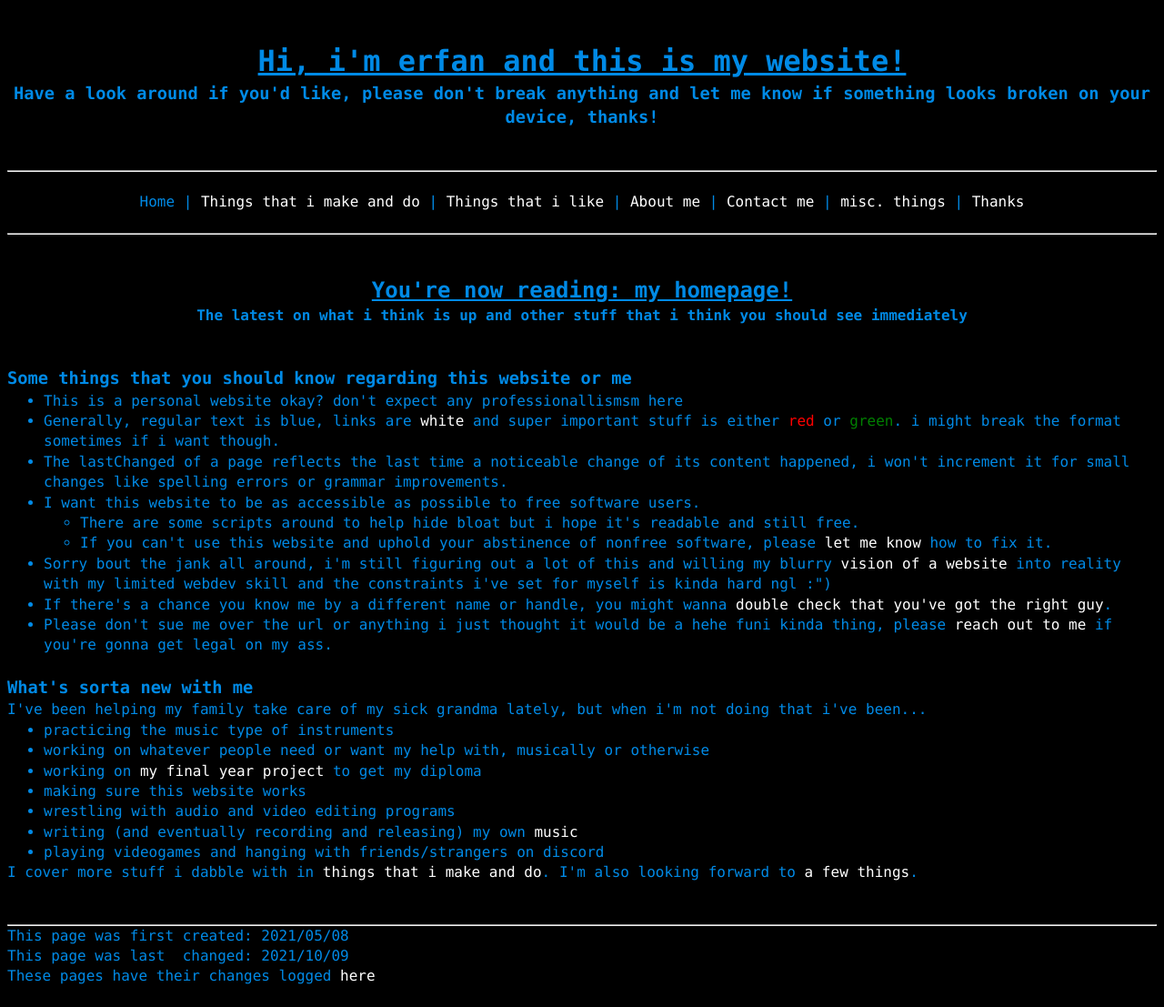
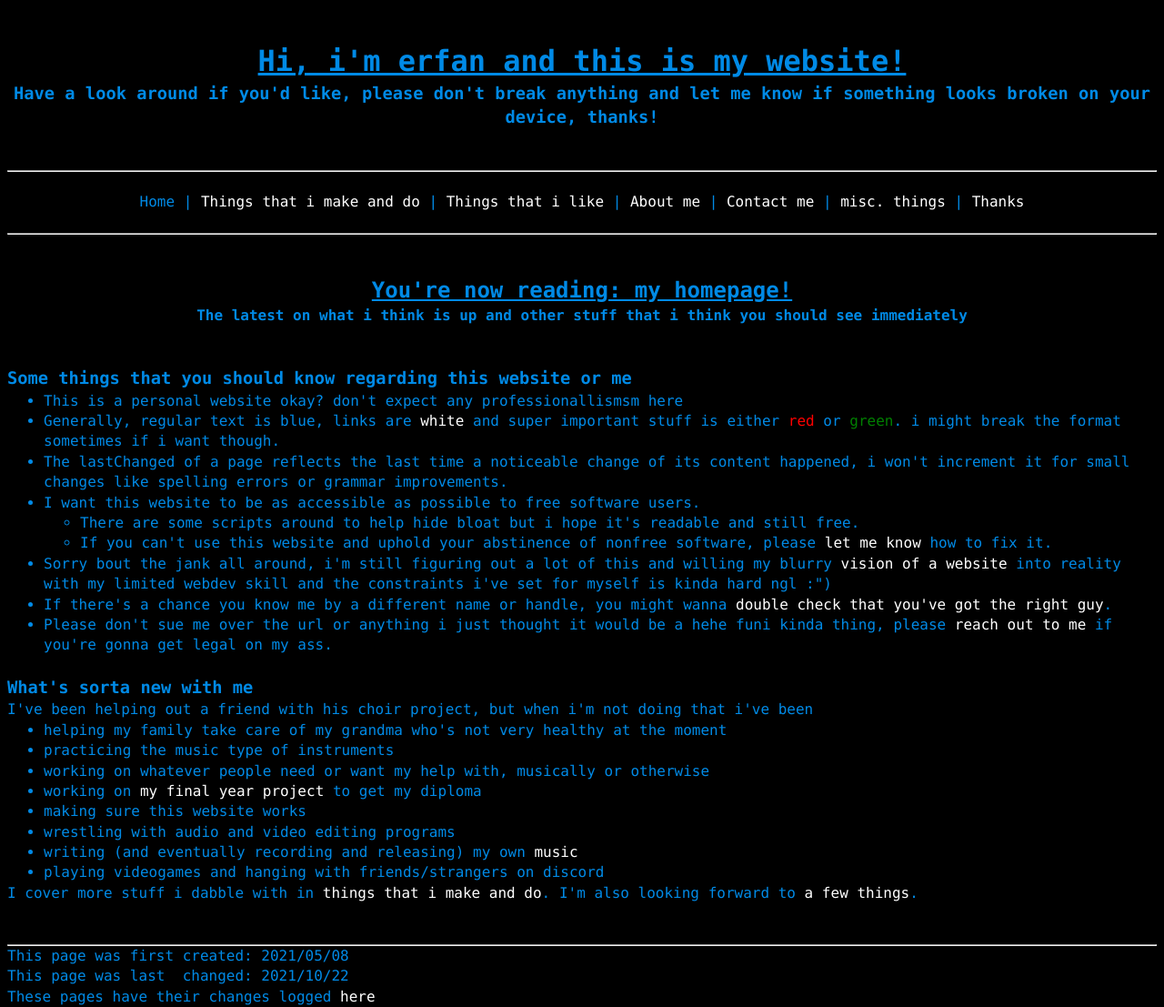
Before and after one commit to a-erfan-aa/a-erfan-aa.github.io, a Jekyll site: the page built from index.html, in a window 1280 px wide. Shown: the whole page at 91% size. Built offline with Jekyll 4.4.1, drawn with Linux system fonts in a browser that asks for light colours; before the commit the page ends 1085 px from its top, so only the background shows below that.

Commit message:
Update content of index.html
Also update lastChanged

```diff
--- a/index.html
+++ b/index.html
@@ -2,7 +2,7 @@
 layout: default
 title: Home
 firstCreated: 2021/05/08
-lastChanged: 2021/10/09
+lastChanged: 2021/10/22
 ---
 <!-- title and subtitle -->
 <div>
@@ -36,8 +36,9 @@ lastChanged: 2021/10/09
 <!-- what's new with me -->
 <div>
 	<h3>What's sorta new with me</h3>
-	<p>I've been helping my family take care of my sick grandma lately, but when i'm not doing that i've been...</p>
+	<p>I've been helping out a friend with his choir project, but when i'm not doing that i've been</p>
 		<ul>
+			<li>helping my family take care of my grandma who's not very healthy at the moment</li>
 			<li>practicing the music type of instruments</li>
 			<li>working on whatever people need or want my help with, musically or otherwise</li>
 			<li>working on <a href="/things-i-make/diploma">my final year project</a> to get my diploma</li>
```
